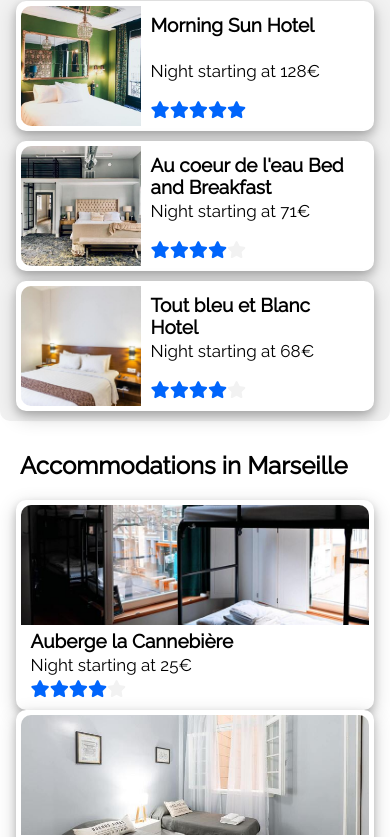
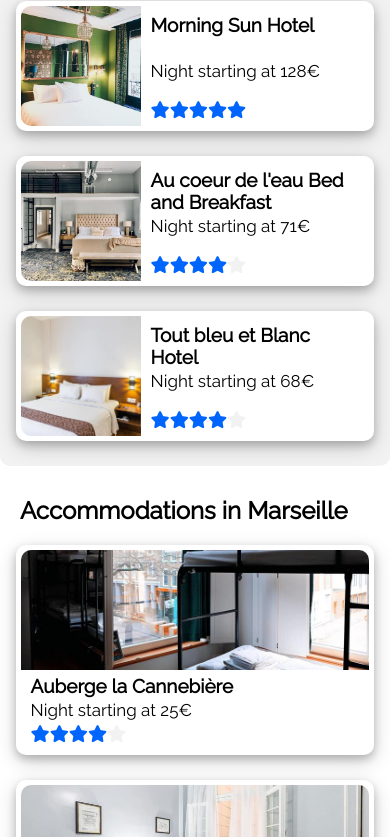
Before and after one commit to gasper324/Reservia-MockUp, a plain HTML site: page index.html in a window 390 px wide. Shown: the part 698-1535 px from the top of the page. Drawn offline with Linux system fonts and the light colour scheme.

Commit message:
fixed margins
mobile margins fix

```diff
--- a/main.css
+++ b/main.css
@@ -300,7 +300,7 @@ input {
     align-items: flex-end;
 }
 .act-title {
-    margin: 0 0 0 20px;
+    margin: 50px 0 0 20px;
 }
 .activites {
     display: flex;
@@ -671,7 +671,7 @@ footer {
         margin: auto;
         width: 92%;
         display: flex;
-        margin-bottom: 10px;
+        margin-bottom: 25px;
     }
     .pop-hotel-img {
         width: 120px;
@@ -695,6 +695,7 @@ footer {
     .hotels {
         width: 92%;
         margin: auto;
+        margin-bottom: 25px;
     }
     .acc-img-container {
         height: 120px;
```
